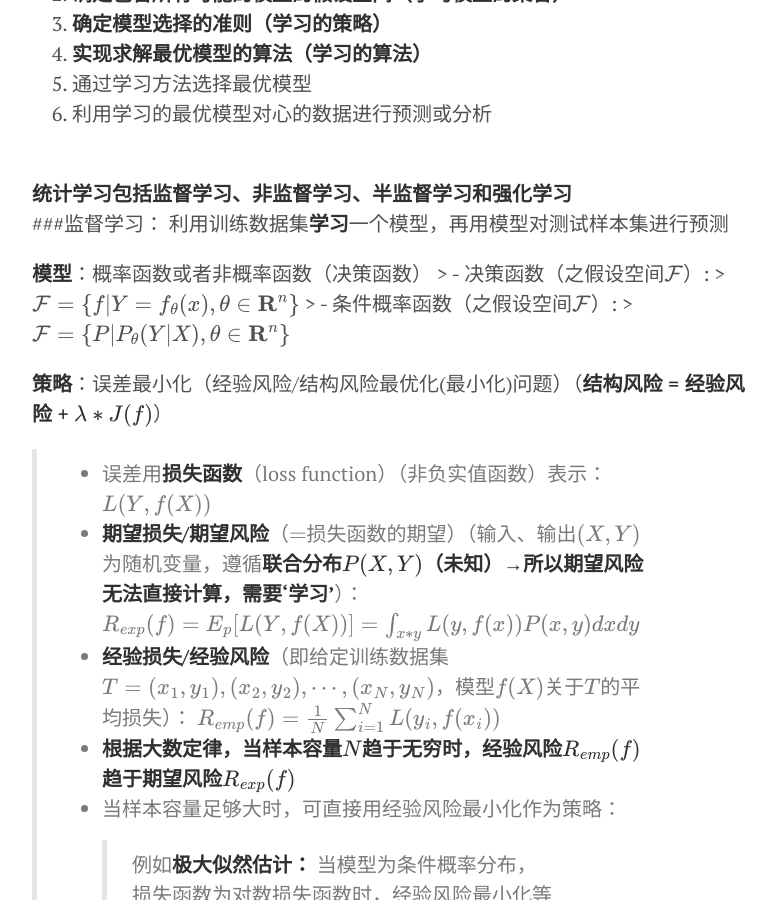
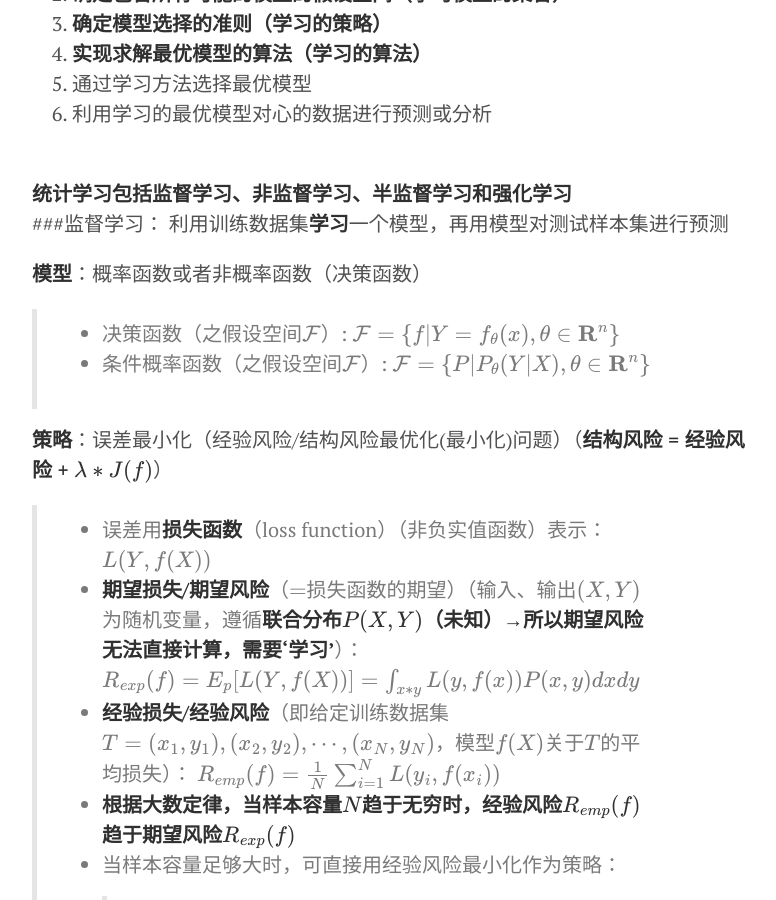
Before and after one commit to lxqsang/yinime.github.io, a Jekyll site: the page built from _posts/2016-10-25-statistic-note-1.md, in a window 1280 px wide and 900 px high, scrolled down 735 px. Shown: the whole window, without its empty margins (248-1024 px from the left). Built offline with Jekyll 4.4.1, drawn with Linux system fonts in a browser that asks for light colours; formulas are drawn with MathJax 3; some of the changed text lies outside the part shown.

Commit message:
fix latex a

```diff
--- a/_posts/2016-10-25-statistic-note-1.md
+++ b/_posts/2016-10-25-statistic-note-1.md
@@ -35,12 +35,14 @@ tags: 数据
 利用训练数据集**学习**一个模型，再用模型对测试样本集进行预测
 
 **模型**：概率函数或者非概率函数（决策函数）
-    > - 决策函数（之假设空间$\mathcal F$）:
-    > $$\mathcal F=\{f|Y=f_\theta(x),\theta\in\mathbf R^n\}$$
-    > - 条件概率函数（之假设空间$\mathcal F$）:
-    > $$\mathcal F=\{P|P_\theta(Y|X),\theta\in\mathbf R^n\}$$
+
+> - 决策函数（之假设空间$\mathcal F$）:
+> $$\mathcal F=\{f|Y=f_\theta(x),\theta\in\mathbf R^n\}$$
+> - 条件概率函数（之假设空间$\mathcal F$）:
+> $$\mathcal F=\{P|P_\theta(Y|X),\theta\in\mathbf R^n\}$$
 
 **策略**：误差最小化（经验风险/结构风险最优化(最小化)问题）（**结构风险 = 经验风险 + $\lambda*J(f)$**）
+
 > - 误差用**损失函数**（loss function）（非负实值函数）表示：$L(Y,f(X))$
 > - **期望损失/期望风险**（$=$损失函数的期望）（输入、输出$(X,Y)$为随机变量，遵循**联合分布$P(X,Y)$（未知）→所以期望风险无法直接计算，需要‘学习’**）：
 >$$R_{exp}(f)=E_p[L(Y,f(X))]=\int_{x*y}L(y,f(x))P(x,y)dxdy$$
@@ -55,6 +57,7 @@ tags: 数据
 >-  **贝叶斯估计中的最大后验概率估计**就是结构风险最小化的例子：当模型为条件概率分布、损失函数是对数损失函数、模型复杂度由模型的先验概率表示时，结构风险最小化等价于最大后验概率估计
 
 **算法**：求解最优解的具体计算方法
+
 > - 如果有显式解析解，最优化问题比较简单
 > - 但通常解析解不存在，就需要用数值计算的方法求解
 > - 如何保证找到全局最优解，并使求解过程非常高效，是一个重要问题
@@ -106,6 +109,7 @@ tags: 数据
 
 <br>
 ###泛化能力
+
 **泛化能力/推广能力（generalization ability）**：指由该方法学习到的模型对未知数据的预测能力
 **泛化误差**（generalization error）：如果学到的模型是$\hat f$，则用这个模型对未知数据预测的误差即为泛化误差（**其实就是模型的期望风险**）
 $$R_{exp}(\hat f)=E_P[L(Y,\hat f(X))]=\int_{x*y} L(y,\hat f(x))P(x,y)dxdy$$
@@ -124,8 +128,7 @@ $$R(f)\le\hat R(f)+\varepsilon (d,N,\delta)$$
 ###算法/统计（监督）学习方法
 分为**生成方法**（generative approach）（得到的模型称为**生成模型**）和**判别方法**（discriminative approach）（得到的模型称为**判别模型**）
 
-**生成方法**：数据由联合概率分布$P(X,Y)$学习，求出条件概率分布$P(Y|X)$作为预测模型，即得生成模型：
-$$P(Y|X)=\frac{P(X,Y)}{P(X)}$$
+**生成方法**：数据由联合概率分布$P(X,Y)$学习，求出条件概率分布$P(Y\|X)$作为预测模型，即得生成模型：$$P(Y\|X)=\frac{P(X,Y)}{P(X)}$$
 
 - 模型表示了给定输入$X$产生输出$Y$得生成关系；
 - 典型的生成模型：朴素贝叶斯法和隐马尔可夫模型；
@@ -149,6 +152,7 @@ $$P(Y|X)=\frac{P(X,Y)}{P(X)}$$
 - 过程：从已知的训练集**学习**一个**分类器**，再用分类器对新的数据进行**分类**.
 - 评价分类器性能的指标一般是**分类准确率**（accuracy）：对给定的测试数据集，分类器正确分类的样本数与总样本数之比。也就是损失函数是0-1损失时测试数据集上的准确率
 - **二类分类问题**常用的评价指标是**精确率**（precision）和**召回率**（recall）。通常以关注的类为**正类**，其他类为**负类**：
+
 > $TP$——将正类预测为正类数；
 > $FN$——将正类预测为负类数；
 > $FP$——将负类预测为正类数；
```
